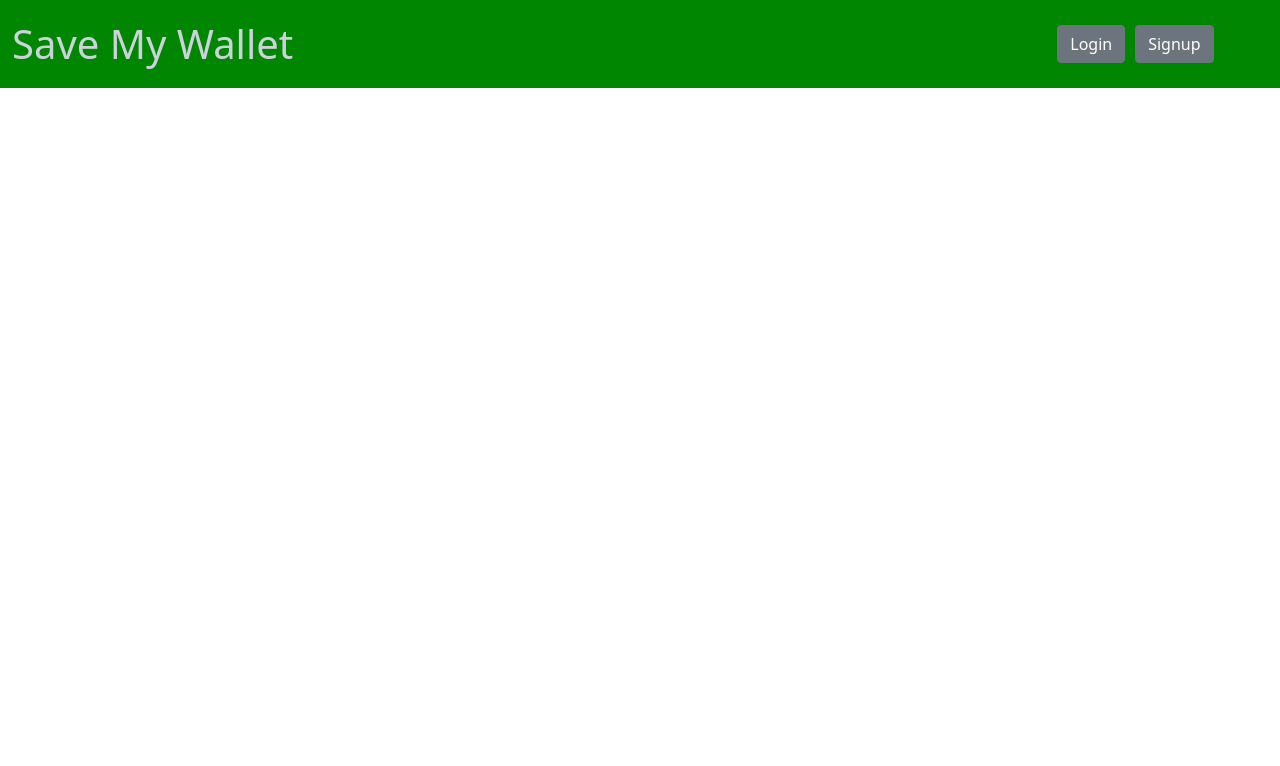
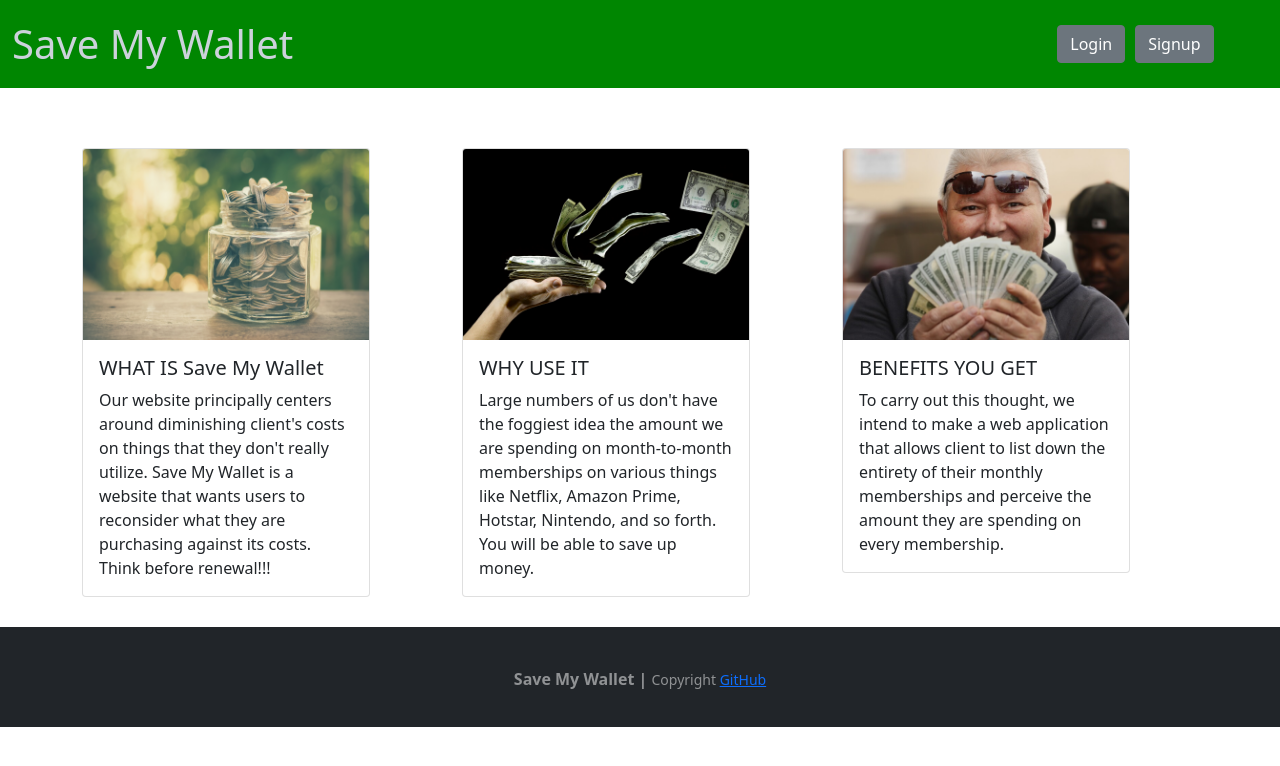
Before and after one commit to kylejava/DevJam, a Python web app: template templates/index.html in a window 1280 px wide. Shown: the top 766 px of the page. Run offline with Jinja, Linux system fonts and the light colour scheme; the template is opened without the code that fills it, so the values that code supplies are empty.

Commit message:
home page complete

```diff
--- a/static/css/index.css
+++ b/static/css/index.css
@@ -14,3 +14,10 @@
     position: relative;
     left: 750px;
 }
+
+#info-row{
+    padding-top: 60px;;
+}
+#sticky-footer{
+    height: 100px;
+}
--- a/templates/index.html
+++ b/templates/index.html
@@ -12,7 +12,7 @@
   </head>
   <body>
     <!-- Navbar starts here -->
-    <nav id="navbar" class="navbar navbar-expand-lg">
+    <nav id="navbar" class="navbar navbar-expand-lg flex-shrink-0">
       <div class="container-fluid">
         <div class="display-6" id="name">
           Save My Wallet
@@ -26,6 +26,57 @@
     </nav>
 
 
+    <!-- content -->
+    <div class="container">
+      <div id="info-row" class="row">
+        <div class="col-sm-4">
+          <div class="card" style="width: 18rem;">
+            <img src="/static/images/money1.png" class="card-img-top" alt="...">
+            <div class="card-body">
+              <h5 class="card-title">WHAT IS Save My Wallet</h5>
+              <p class="card-text">Our website principally centers around diminishing client's costs on things that they
+                don't really utilize. Save My Wallet is a website that wants users to reconsider
+                what they are purchasing against its costs. Think before renewal!!!</p>
+            </div>
+          </div>
+          </div>
+        <div class="col-sm-4">
+          <div class="card" style="width: 18rem;">
+            <img src="/static/images/money2.png" class="card-img-top" alt="...">
+            <div class="card-body">
+              <h5 class="card-title">WHY USE IT</h5>
+              <p class="card-text">Large numbers of us don't have the foggiest idea the amount we are
+                spending on month-to-month memberships on various things like Netflix, Amazon
+                Prime, Hotstar, Nintendo, and so forth. You will be able to save up money.</p>
+            </div>
+          </div>
+        </div>
+        <div class="col-sm-4">
+          <div class="card" style="width: 18rem;">
+            <img src="/static/images/money3.png" class="card-img-top" alt="...">
+            <div class="card-body">
+              <h5 class="card-title">BENEFITS YOU GET</h5>
+              <p class="card-text">To carry out this thought, we intend to
+                make a web application that allows client to list down the entirety of their monthly
+                memberships and perceive the amount they are spending on every membership.</p>
+            </div>
+          </div>
+        </div>
+        </div>
+        </div>
+      </div>
+    </div>
+
+    <!-- footer -->
+    <div class="d-flex flex-column" style="padding-top:30px;">
+      <footer id="sticky-footer" class="flex-shrink-0 bg-dark text-white-50">
+        <div class="container text-center" style="padding-top: 40px;">
+          <b>Save My Wallet |</b>
+          <small>Copyright  <a href="https://github.com/kylejava/DevJam">GitHub</a></small>
+        </div>
+      </footer>
+    </div>
+
     <script src="https://cdn.jsdelivr.net/npm/bootstrap@5.0.2/dist/js/bootstrap.bundle.min.js" integrity="sha384-MrcW6ZMFYlzcLA8Nl+NtUVF0sA7MsXsP1UyJoMp4YLEuNSfAP+JcXn/tWtIaxVXM" crossorigin="anonymous"></script>
   </body>
 </html>
```
Also changed, not shown: static/images/money1.png (added), static/images/money2.png (added), static/images/money3.png (added).
